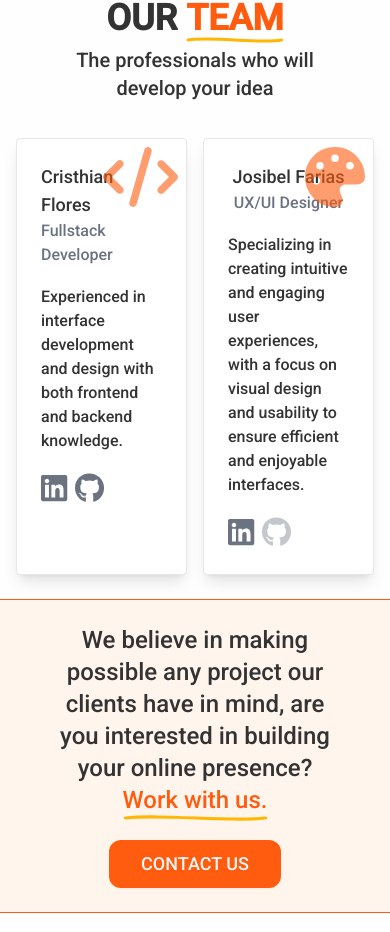
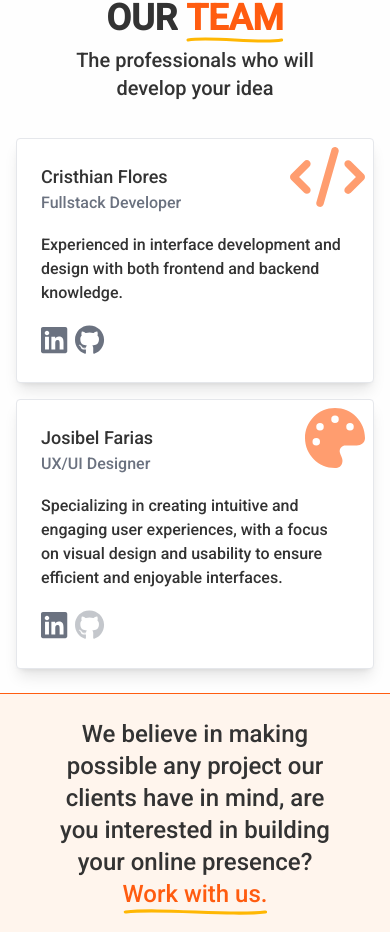
Before and after one commit to bachacode/bachacode-developers, a Next.js app: page /en/about-us in a window 390 px wide. Shown: the part 2076-3008 px from the top of the page. Built offline with nearby package versions, Linux system fonts and the light colour scheme; no server answers.

Commit message:
feat: improved responsiveness of TeamCard component and our team section in about us page

```diff
--- a/src/app/[locale]/about-us/page.tsx
+++ b/src/app/[locale]/about-us/page.tsx
@@ -151,7 +151,7 @@ export default function SobreNosotros() {
         titleName={t.rich("our_team.title", { keyword: (chunks) => <UnderlinedText>{chunks}</UnderlinedText> })}
         subtitle={t("our_team.subtitle")}
       >
-        <div className="grid grid-cols-2 gap-4">
+        <div className="grid grid-cols-1 md:grid-cols-2 gap-4">
           <TeamCard
             memberName={t("our_team.cards.cristhian.name")}
             profession={t("our_team.cards.cristhian.occupation")}
--- a/src/components/cards/TeamCard.tsx
+++ b/src/components/cards/TeamCard.tsx
@@ -26,8 +26,7 @@ export default function TeamCard({
   return (
     <Card className="gap-3 rounded bg-white shadow-lg transition-all duration-500 hover:-translate-y-2 hover:shadow-2xl">
       <CardHeader className="relative">
-        <div className="flex justify-center md:justify-between">
-          <div className="flex flex-col items-center md:items-start">
+        <div className="flex flex-col items-start">
           <span className="title-font text-lg font-medium">{memberName}</span>
           <h3 className="text-muted-foreground">{profession}</h3>
         </div>
@@ -37,7 +36,6 @@ export default function TeamCard({
             icon={icon}
           />
         )}
-        </div>
       </CardHeader>
       <CardContent className="pb-2">{description}</CardContent>
 
```
Lines whose indentation alone changed are shown as unchanged.
